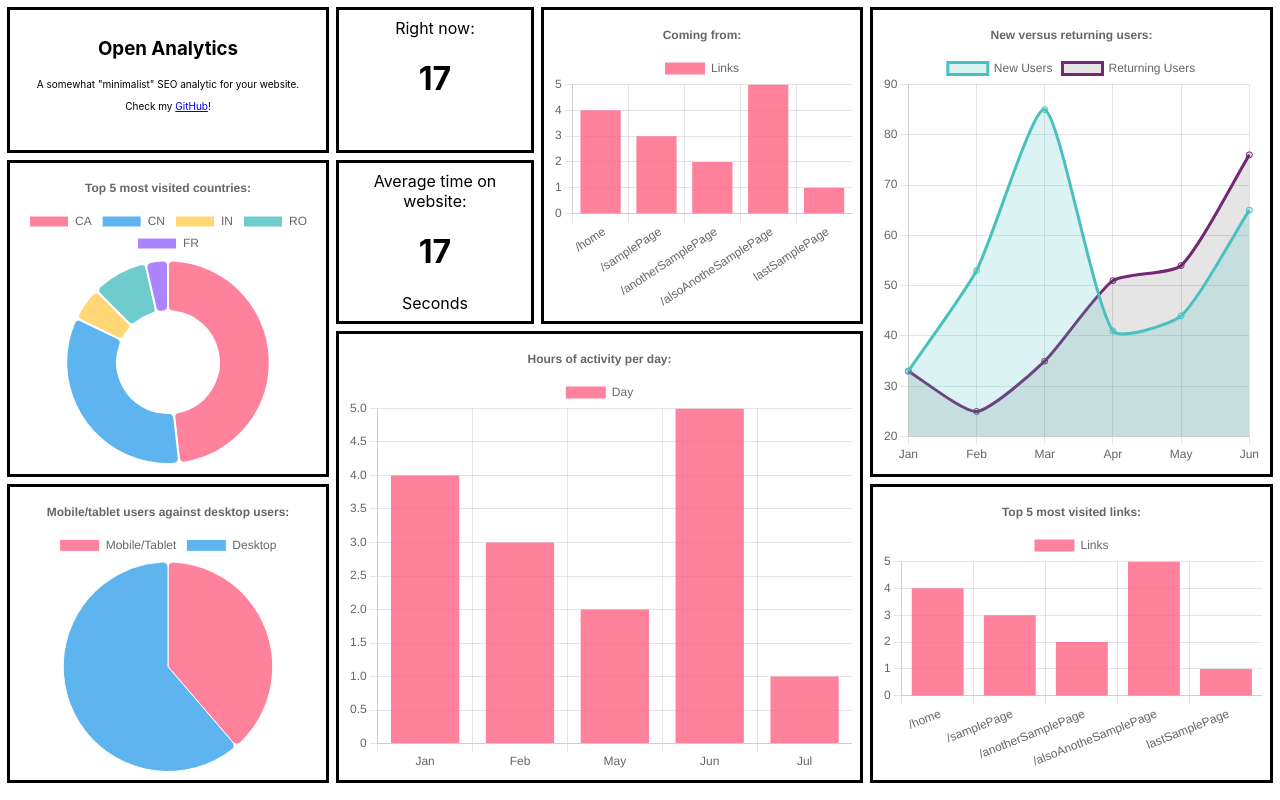
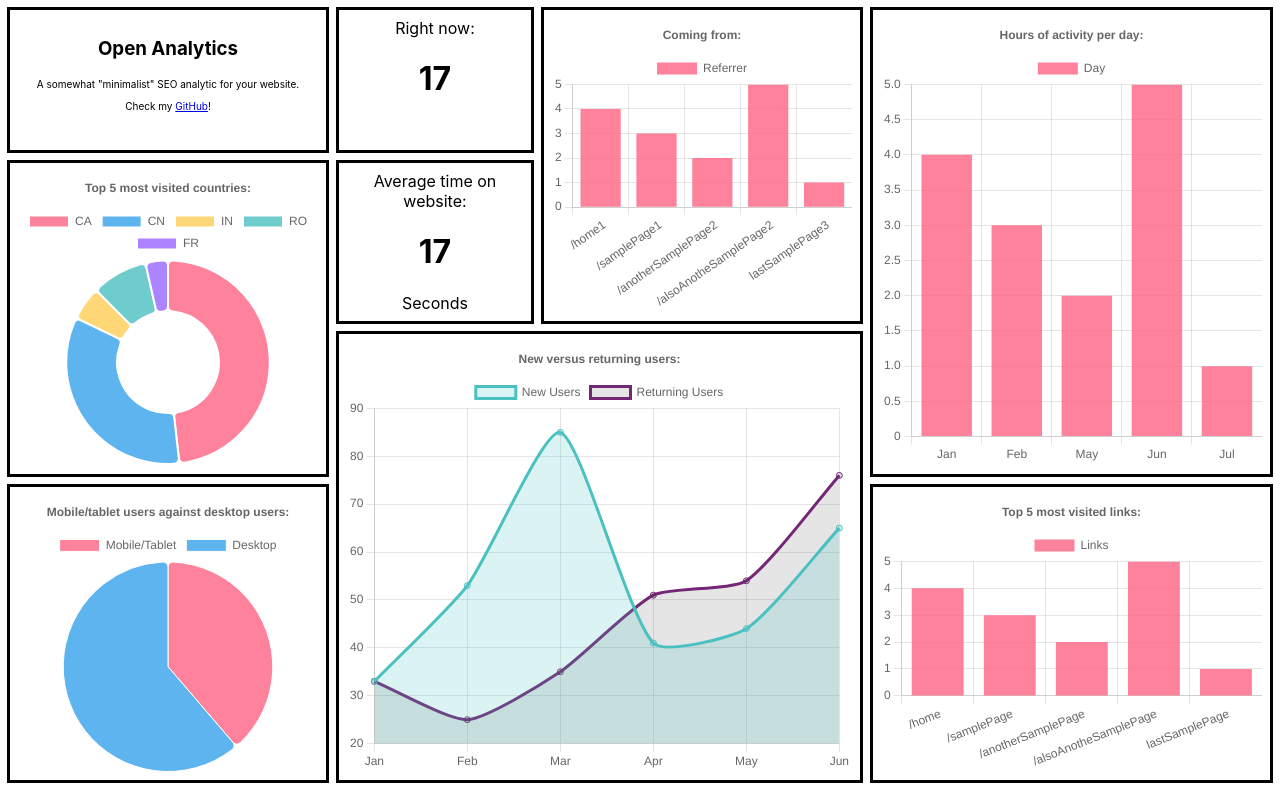
Before and after one commit to daniel31x13/open-analytics, a React (Create React App) app in the folder dashboard/: page / in a window 1280 px wide. Built offline with nearby package versions, Linux system fonts and the light colour scheme.

Commit message:
Added referrer

```diff
--- a/dashboard/src/App.css
+++ b/dashboard/src/App.css
@@ -1,19 +1,25 @@
-@media (min-width: 900px) {
+@media (min-width: 1250px) {
   .container {
-    padding: 7px;
     height: 97vh;
     display: grid;
-    grid-template-columns: repeat(5, 1fr);
-    grid-template-rows: repeat(5, 1fr);
-    grid-column-gap: 7px;
-    grid-row-gap: 7px;
+    grid-template-columns: 1fr 1fr 1fr 1fr 1fr;
+    grid-template-rows: 1fr 1fr 1fr 1fr 1fr;
+    gap: 7px 7px;
+    padding: 7px;
+    grid-auto-flow: row;
+    grid-template-areas:
+      "About ActiveVisitors Referrer HoursOfActivityPerDay HoursOfActivityPerDay"
+      "VisitsByCountry AvgVisitDuration Referrer HoursOfActivityPerDay HoursOfActivityPerDay"
+      "VisitsByCountry NewVsReturn NewVsReturn HoursOfActivityPerDay HoursOfActivityPerDay"
+      "Devices NewVsReturn NewVsReturn TopPages TopPages"
+      "Devices NewVsReturn NewVsReturn TopPages TopPages";
   }
 
   .About {
     padding: 0.5em;
-    grid-area: 1 / 1 / 2 / 2;
     border: solid;
     text-align: center;
+    grid-area: About;
   }
 
   .About p {
@@ -21,107 +27,194 @@
   }
 
   .ActiveVisitors {
-    grid-area: 1 / 2 / 2 / 3;
-    text-align: center;
     padding: 0.5em;
     border: solid;
+    text-align: center;
+    grid-area: ActiveVisitors;
   }
 
   .AvgVisitDuration {
-    grid-area: 2 / 2 / 3 / 3;
-    text-align: center;
     padding: 0.5em;
     border: solid;
+    text-align: center;
+    grid-area: AvgVisitDuration;
+  }
+
+  .VisitsByCountry {
+    padding: 0.5em;
+    border: solid;
+    text-align: center;
+    grid-area: VisitsByCountry;
   }
 
   .Devices {
-    grid-area: 4 / 1 / 6 / 2;
     padding: 0.5em;
     border: solid;
-  }
-
-
-  .VisitsByCountry {
-    grid-area: 2 / 1 / 4 / 2;
-    padding: 0.5em;
-    border: solid;
+    text-align: center;
+    grid-area: Devices;
   }
 
   .TopPages {
-    grid-area: 4 / 4 / 6 / 6;
     padding: 0.5em;
     border: solid;
+    text-align: center;
+    grid-area: TopPages;
   }
 
   .HoursOfActivityPerDay {
-    grid-area: 3 / 2 / 6 / 4;
     padding: 0.5em;
     border: solid;
+    text-align: center;
+    grid-area: HoursOfActivityPerDay;
   }
 
   .NewVsReturn {
-    grid-area: 1 / 4 / 4 / 6;
     padding: 0.5em;
     border: solid;
+    text-align: center;
+    grid-area: NewVsReturn;
   }
 
   .Referrer {
-    grid-area: 1 / 3 / 3 / 4;
     padding: 0.5em;
     border: solid;
+    text-align: center;
+    grid-area: Referrer;
   }
 }
 
-@media (max-width: 900px) {
+@media (500px <= width < 1250px) {
+  .container {
+    padding: 7px;
+    display: grid;
+    grid-template-columns: 1fr 1fr;
+    grid-template-rows: 1fr 1fr 1fr 1fr 1fr 1fr 1fr;
+    gap: 7px 7px;
+    grid-auto-flow: row;
+    grid-template-areas:
+      "About About"
+      "ActiveVisitors AvgVisitDuration"
+      "Devices VisitsByCountry"
+      "Referrer Referrer"
+      "TopPages TopPages"
+      "NewVsReturn NewVsReturn"
+      "HoursOfActivityPerDay HoursOfActivityPerDay";
+  }
+
   .About {
     padding: 0.5em;
-    margin: 8px;
     border: solid;
     text-align: center;
+    grid-area: About;
   }
 
   .ActiveVisitors {
-    margin: 8px;
-    text-align: center;
     padding: 0.5em;
     border: solid;
+    text-align: center;
+    grid-area: ActiveVisitors;
   }
 
   .AvgVisitDuration {
-    margin: 8px;
-    text-align: center;
     padding: 0.5em;
     border: solid;
+    text-align: center;
+    grid-area: AvgVisitDuration;
+  }
+
+  .VisitsByCountry {
+    padding: 0.5em;
+    border: solid;
+    text-align: center;
+    grid-area: VisitsByCountry;
   }
 
   .Devices {
-    margin: 8px;
     padding: 0.5em;
     border: solid;
-  }
-
-
-  .VisitsByCountry {
-    margin: 8px;
-    padding: 0.5em;
-    border: solid;
+    text-align: center;
+    grid-area: Devices;
   }
 
   .TopPages {
-    margin: 8px;
     padding: 0.5em;
     border: solid;
+    text-align: center;
+    grid-area: TopPages;
   }
 
   .HoursOfActivityPerDay {
-    margin: 8px;
     padding: 0.5em;
     border: solid;
+    text-align: center;
+    grid-area: HoursOfActivityPerDay;
   }
 
   .NewVsReturn {
-    margin: 8px;
     padding: 0.5em;
     border: solid;
+    text-align: center;
+    grid-area: NewVsReturn;
+  }
+
+  .Referrer {
+    padding: 0.5em;
+    border: solid;
+    text-align: center;
+    grid-area: Referrer;
   }
 }
+
+.About {
+  padding: 0.5em;
+  border: solid;
+  text-align: center;
+}
+
+.ActiveVisitors {
+  padding: 0.5em;
+  border: solid;
+  text-align: center;
+}
+
+.AvgVisitDuration {
+  padding: 0.5em;
+  border: solid;
+  text-align: center;
+}
+
+.VisitsByCountry {
+  padding: 0.5em;
+  border: solid;
+  text-align: center;
+}
+
+.Devices {
+  padding: 0.5em;
+  border: solid;
+  text-align: center;
+}
+
+.TopPages {
+  padding: 0.5em;
+  border: solid;
+  text-align: center;
+}
+
+.HoursOfActivityPerDay {
+  padding: 0.5em;
+  border: solid;
+  text-align: center;
+}
+
+.NewVsReturn {
+  padding: 0.5em;
+  border: solid;
+  text-align: center;
+}
+
+.Referrer {
+  padding: 0.5em;
+  border: solid;
+  text-align: center;
+}
--- a/dashboard/src/component/Referrer.js
+++ b/dashboard/src/component/Referrer.js
@@ -11,13 +11,13 @@ import {
 import { Bar } from 'react-chartjs-2';
 
 const Referrer = () => {
-  const labels = ['/home', '/samplePage', '/anotherSamplePage', '/alsoAnotheSamplePage', 'lastSamplePage'];
+  const labels = ['/home1', '/samplePage1', '/anotherSamplePage2', '/alsoAnotheSamplePage2', 'lastSamplePage3'];
 
   const data = {
     labels,
     datasets: [
       {
-        label: 'Links',
+        label: 'Referrer',
         data: [4,3,2,5,1],
         backgroundColor: 'rgba(255, 99, 132, 0.8)',
       }
```
